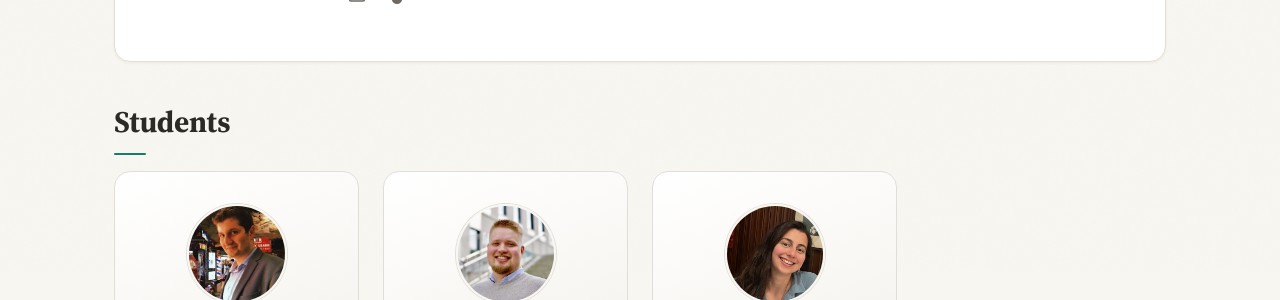
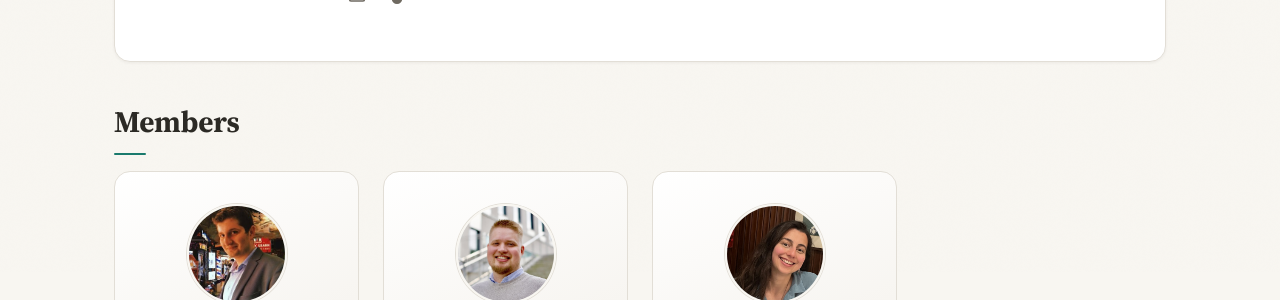
Before and after one commit to yuricipriano02/healingsocieties, a Jekyll site: the page built from _pages/team.md, in a window 1280 px wide. Shown: the part 628-928 px from the top of the page. Built offline with Jekyll 4.4.1, drawn with Linux system fonts in a browser that asks for light colours.

Commit message:
Rename section from 'Students' to 'Members'

```diff
--- a/_pages/team.md
+++ b/_pages/team.md
@@ -32,7 +32,7 @@ permalink: /team/
 </div>
 
 {% if site.data.team_members.size > 0 %}
-## Students
+## Members
 
 <div class="team-grid">
 {% for member in site.data.team_members %}
```
